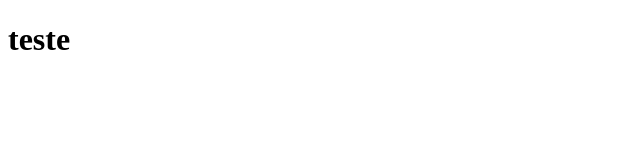
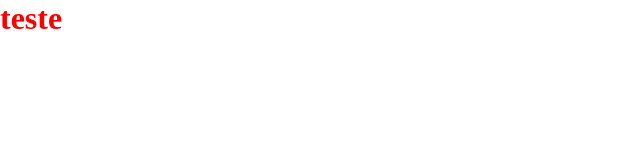
Before and after one commit to AntonioLuisP/html-css, a plain HTML site: page index.html in a window 1280 px wide. Shown: the whole page, without its empty margins (0-640 px from the left). Drawn offline with Linux system fonts and the light colour scheme.

Commit message:
adição do css

```diff
--- a/index.html
+++ b/index.html
@@ -4,6 +4,7 @@
     <meta charset="UTF-8">
     <meta http-equiv="X-UA-Compatible" content="IE=edge">
     <meta name="viewport" content="width=device-width, initial-scale=1.0">
+    <link rel="stylesheet" href="style.css">
     <title>Document</title>
 </head>
 <body>
--- /dev/null
+++ b/style.css
@@ -0,0 +1,9 @@
+* {
+    padding: 0;
+    margin: 0;
+    box-sizing: border-box;
+}
+
+h1{
+    color: red;
+}
```
